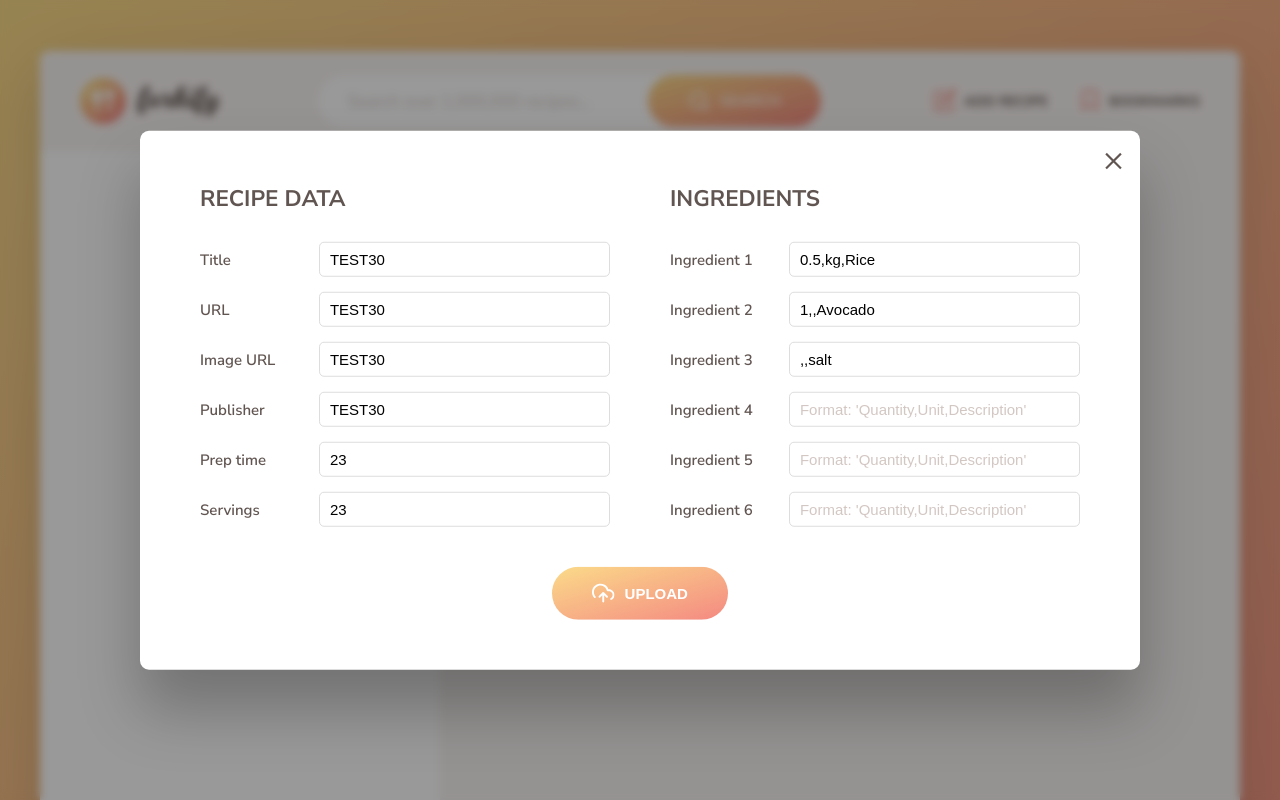
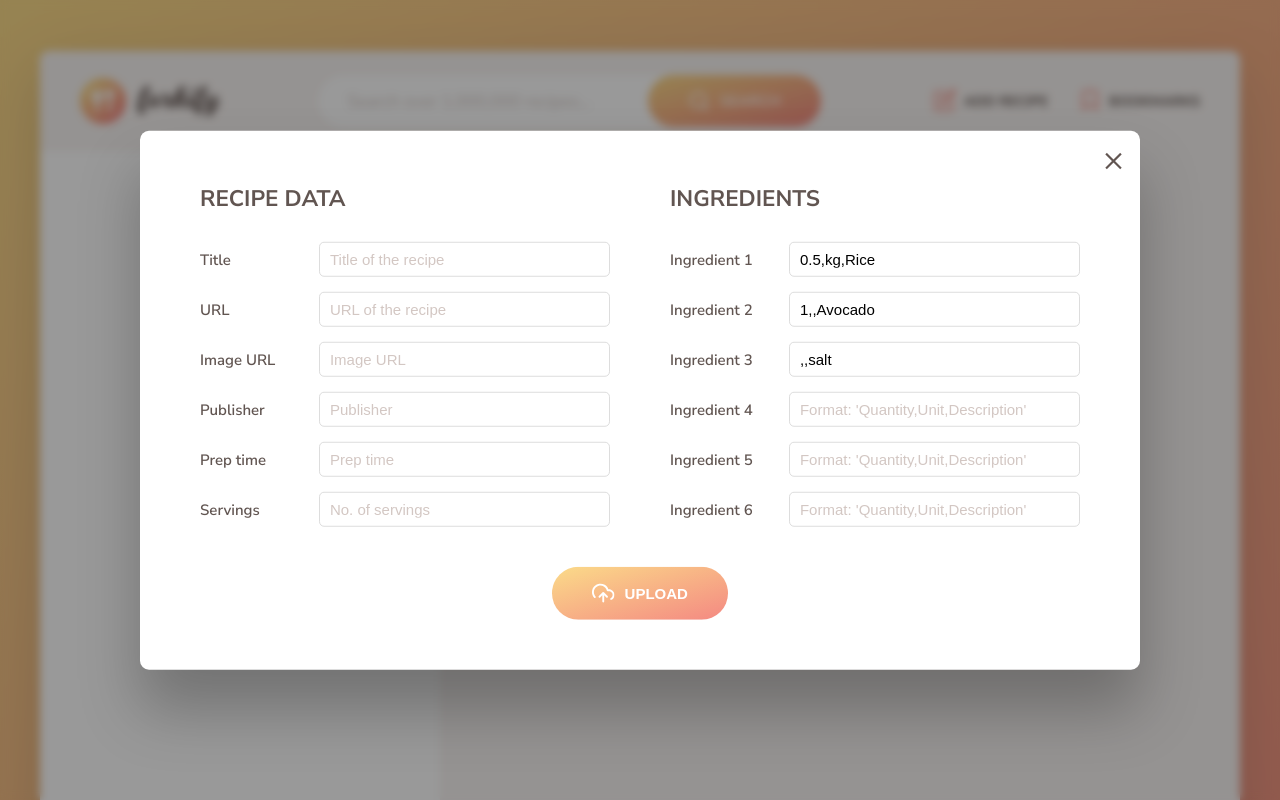
Before and after one commit to AparnaChougale/fortify, a website built with Parcel: page index.html in a window 1280 px wide. Both pictures are taken after a click on the button "ADD RECIPE". Shown: the top 800 px of the page. Built offline with nearby package versions, Linux system fonts and the light colour scheme.

Commit message:
Add recipe form validation

```diff
--- a/index.html
+++ b/index.html
@@ -2,6 +2,9 @@
 <html lang="en">
   <head>
     <meta charset="UTF-8" />
+    <meta name="description" content="Search over 1,000,000 recipes" />
+    <meta name="keywords" content="HTML, CSS, JavaScript" />
+    <meta name="author" content="Aparna Chougale" />
     <meta name="viewport" content="width=device-width, initial-scale=1.0" />
     <meta http-equiv="X-UA-Compatible" content="ie=edge" />
     <link
@@ -13,7 +16,7 @@
     <link rel="stylesheet" href="src/sass/main.scss" />
     <script type="module" src="src/js/controller.js"></script>
 
-    <title>forkify // Search over 1,000,000 recipes</title>
+    <title>forkify recipe search</title>
   </head>
 
   <body>
@@ -128,7 +131,8 @@
             target="_blank"
             href="https://github.com/AparnaChougale/"
             >Aparna Chougale</a
-          >. Developed this project during learning JavaScript.
+          >
+          2022. Developed this project while learning JavaScript.
         </p>
       </div>
 
@@ -262,26 +266,53 @@
         <div class="upload__column">
           <h3 class="upload__heading">Recipe data</h3>
           <label>Title</label>
-          <input value="TEST30" required name="title" type="text" />
+          <input
+            required
+            name="title"
+            type="text"
+            placeholder="Title of the recipe"
+          />
           <label>URL</label>
-          <input value="TEST30" required name="sourceUrl" type="text" />
+          <input
+            required
+            name="sourceUrl"
+            type="text"
+            placeholder="URL of the recipe"
+          />
           <label>Image URL</label>
-          <input value="TEST30" required name="image" type="text" />
+          <input required name="image" type="text" placeholder="Image URL" />
           <label>Publisher</label>
-          <input value="TEST30" required name="publisher" type="text" />
+          <input
+            required
+            name="publisher"
+            type="text"
+            placeholder="Publisher"
+          />
           <label>Prep time</label>
-          <input value="23" required name="cookingTime" type="number" />
+          <input
+            required
+            name="cookingTime"
+            type="number"
+            min="1"
+            placeholder="Prep time"
+          />
           <label>Servings</label>
-          <input value="23" required name="servings" type="number" />
+          <input
+            required
+            name="servings"
+            type="number"
+            min="1"
+            placeholder="No. of servings"
+          />
         </div>
 
         <div class="upload__column">
           <h3 class="upload__heading">Ingredients</h3>
           <label>Ingredient 1</label>
           <input
+            required
             value="0.5,kg,Rice"
             type="text"
-            required
             name="ingredient-1"
             placeholder="Format: 'Quantity,Unit,Description'"
           />
```
